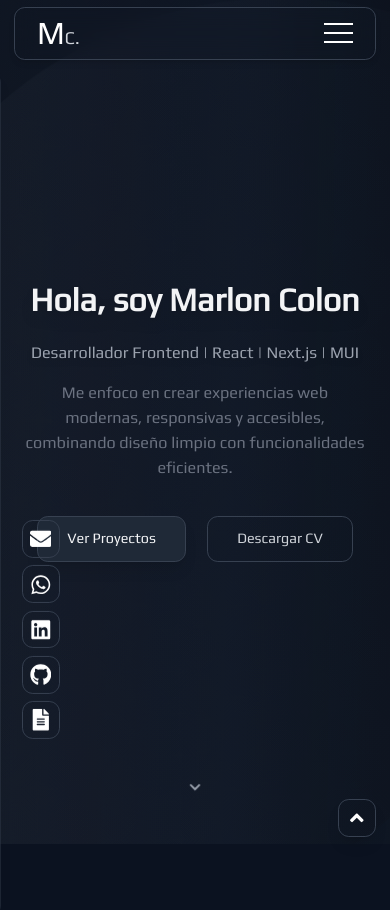
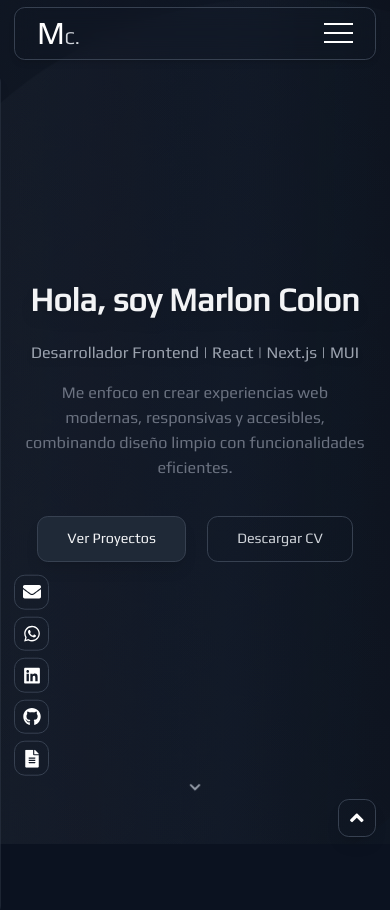
Before and after one commit to Marlon-2307/portafolio_web, a Next.js app: page / in a window 390 px wide. Shown: the top 910 px of the page. Built offline with nearby package versions, Linux system fonts and the light colour scheme.

Commit message:
fix: responsive sidebar icons without mobile overflow

```diff
--- a/app/components/Iconos.tsx
+++ b/app/components/Iconos.tsx
@@ -1,29 +1,52 @@
+"use client";
+
 import React from "react";
-import { FaEnvelope, FaLinkedin, FaTwitter, FaGithub, FaWhatsapp } from "react-icons/fa";
-import { FaAngleUp, FaFileAlt } from 'react-icons/fa';
+import {
+  FaEnvelope,
+  FaLinkedin,
+  FaTwitter,
+  FaGithub,
+  FaWhatsapp,
+  FaFileAlt,
+} from "react-icons/fa";
 
 const Iconos: React.FC = () => {
   const icons = [
-    { icon: <FaEnvelope className="w-6 h-6" />, href: "mailto:marloncolon23@gmail.com", label: "Email" },
-    { icon: <FaWhatsapp className="w-6 h-6" />, href: "https://wa.me/+573006052169", label: "WhatsApp" },
-    { icon: <FaLinkedin className="w-6 h-6" />, href: "https://www.linkedin.com/in/marlon-colon-504aa0271/", label: "LinkedIn" },
-    { icon: <FaGithub className="w-6 h-6" />, href: "https://github.com/Marlon-2307", label: "GitHub" },
-    { icon: <FaFileAlt className="w-6 h-6" />, href: "https://drive.google.com/file/d/1MzTZeFdWdcvr_fqYfkd-BLpeQ_JsLnck/view?usp=drive_link", label: "Curriculum Vitae" },
+    { icon: <FaEnvelope className="w-5 h-5 md:w-6 md:h-6" />, href: "mailto:marloncolon23@gmail.com", label: "Email" },
+    { icon: <FaWhatsapp className="w-5 h-5 md:w-6 md:h-6" />, href: "https://wa.me/+573006052169", label: "WhatsApp" },
+    { icon: <FaLinkedin className="w-5 h-5 md:w-6 md:h-6" />, href: "https://www.linkedin.com/in/marlon-colon-504aa0271/", label: "LinkedIn" },
+    { icon: <FaGithub className="w-5 h-5 md:w-6 md:h-6" />, href: "https://github.com/Marlon-2307", label: "GitHub" },
+    { icon: <FaFileAlt className="w-5 h-5 md:w-6 md:h-6" />, href: "https://drive.google.com/file/d/1MzTZeFdWdcvr_fqYfkd-BLpeQ_JsLnck/view?usp=drive_link", label: "Curriculum Vitae" },
   ];
 
   return (
-    <div className="fixed top-3/4 left-4 transform -translate-y-1/2 flex flex-col items-center p-2 bg-transparent z-10">
+    <div
+      className="
+        fixed top-[80%] left-4 -translate-y-1/2
+        flex flex-col items-center gap-2
+        z-10
+      "
+    >
       {icons.map(({ icon, href, label }, index) => (
         <a
           key={index}
           href={href}
           target="_blank"
           rel="noopener noreferrer"
-          className="relative group text-white hover:text-gray-200 mb-2 border border-gray-700 p-2 rounded-xl"
+          className="
+            relative group
+            text-white hover:text-gray-200
+            border border-gray-700
+            p-2 rounded-xl
+          "
         >
           {icon}
-          {/* Tooltip */}
-          <span className="absolute left-14 top-1/2 -translate-y-1/2
+
+          {/* Tooltip SOLO en desktop */}
+          <span
+            className="
+              hidden md:block
+              absolute left-14 top-1/2 -translate-y-1/2
               opacity-0 group-hover:opacity-100
               transform -translate-x-2 group-hover:translate-x-0
               bg-white/80 backdrop-blur-sm text-gray-800 text-sm
@@ -32,7 +55,7 @@ const Iconos: React.FC = () => {
               transition-all duration-300
               pointer-events-none
               z-50
-                           before:content-[''] before:absolute before:left-[-6px] before:top-1/2 before:-translate-y-1/2 before:border-6 before:border-t-transparent before:border-b-transparent before:border-r-white"
+            "
           >
             {label}
           </span>
```
Lines whose indentation alone changed are shown as unchanged.
